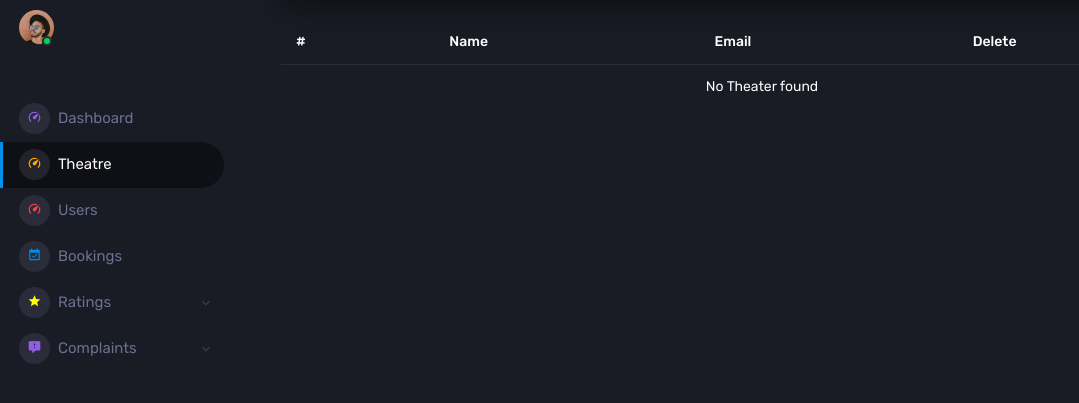
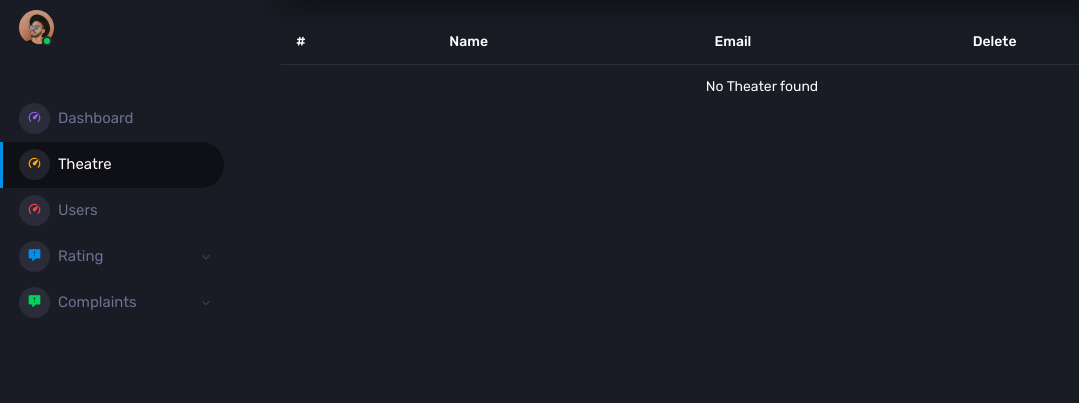
Before and after one commit to AnusreeMR/Mainproject, a Django app: page /theatre-list in a window 1280 px wide. Shown: the part 70-473 px from the top of the page, without its empty margins (0-1079 px from the left). Run offline with Django 5.2, Linux system fonts and the light colour scheme; some libraries are stand-ins or nearby versions.

Commit message:
admin layout

```diff
--- a/templates/admin/admin_layout.html
+++ b/templates/admin/admin_layout.html
@@ -70,30 +70,23 @@
           </li>
 
       <li class="nav-item menu-items">
-          <a class="nav-link" href="#">
+        <a class="nav-link" data-toggle="collapse" href="#complaints-menu" aria-expanded="false" aria-controls="complaints-menu">
             <span class="menu-icon">
-                  <i class="mdi mdi-calendar-check"></i> <!-- Changed to booking-related icon -->
+                <i class="mdi mdi-comment-alert"></i> <!-- Changed to complaints-related icon -->
             </span>
-              <span class="menu-title">Bookings</span>
+            <span class="menu-title">Rating</span>
+            <i class="menu-arrow"></i>
         </a>
+        <div class="collapse" id="complaints-menu">
+            <ul class="nav flex-column sub-menu">
+                <li class="nav-item"> <a class="nav-link" href="{% url 'admin_view_theatre_reating' %}">Theatre Rating</a></li>
+                <li class="nav-item"> <a class="nav-link" href="{% url 'admin_view_movie_rating' %}">Movie Rating</a></li>
+            </ul>
+        </div>
     </li>
 
 
-          <li class="nav-item menu-items">
-            <a class="nav-link" data-toggle="collapse" href="#ratings-menu" aria-expanded="false" aria-controls="ratings-menu">
-                <span class="menu-icon">
-                    <i class="mdi mdi-star" style="color: yellow;"></i> <!-- Set color to yellow -->
-                </span>
-                <span class="menu-title">Ratings</span>
-                <i class="menu-arrow"></i>
-            </a>
-            <div class="collapse" id="ratings-menu">
-                <ul class="nav flex-column sub-menu">
-                    <li class="nav-item"> <a class="nav-link" href="#">Top Rated Theatre</a></li>
-                    <li class="nav-item"> <a class="nav-link" href="#">Top Rated Movies</a></li>
-                </ul>
-            </div>
-        </li>
+
 
 
 
@@ -107,8 +100,8 @@
           </a>
           <div class="collapse" id="complaints-menu">
             <ul class="nav flex-column sub-menu">
-                  <li class="nav-item"> <a class="nav-link" href="#">Theatre</a></li>
-                  <li class="nav-item"> <a class="nav-link" href="#">User</a></li>
+              <li class="nav-item"> <a class="nav-link" href="{% url 'list_theatre_to_admin_complaints_list' %}">Theatre</a></li>
+              <li class="nav-item"> <a class="nav-link" href="{% url 'admin_complaints' %}">User</a></li>
           </ul>
           </div>
       </li>
```
Lines whose indentation alone changed are shown as unchanged.
